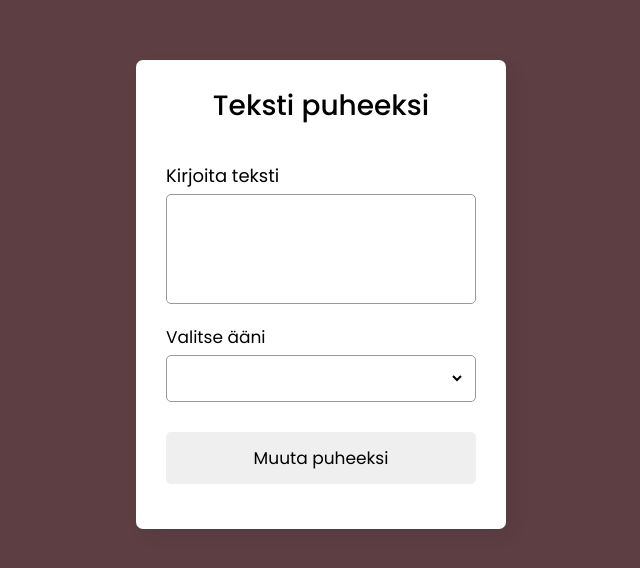
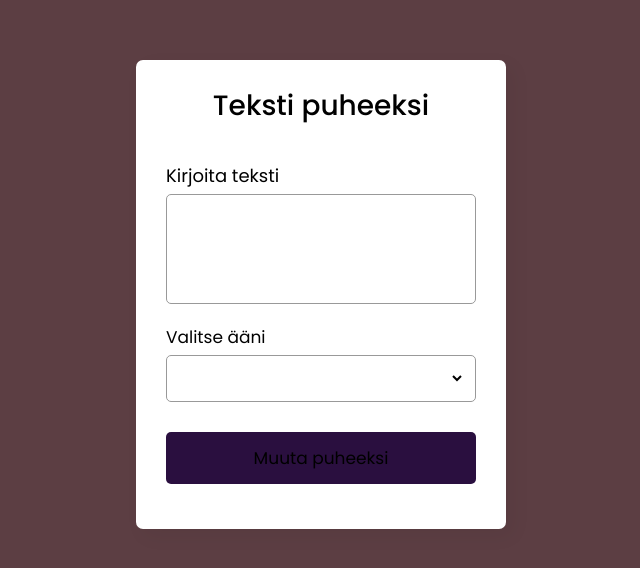
Before and after one commit to flippy873/teksti-puheeksi, a plain HTML site: page index.html in a window 1280 px wide. Shown: the part 106-674 px from the top of the page, without its empty margins (319-959 px from the left). Drawn offline with Linux system fonts and the light colour scheme.

Commit message:
Update style.css

```diff
--- a/style.css
+++ b/style.css
@@ -106,7 +106,7 @@ form button{
     height: 52px;
     color:S #fff;
     font-size: 17px;
-    background-color: ##2a0f3f;
+    background-color: #2a0f3f;
     cursor: pointer;
     margin-top: 10px;
     transition: 0.3s ease;
```
